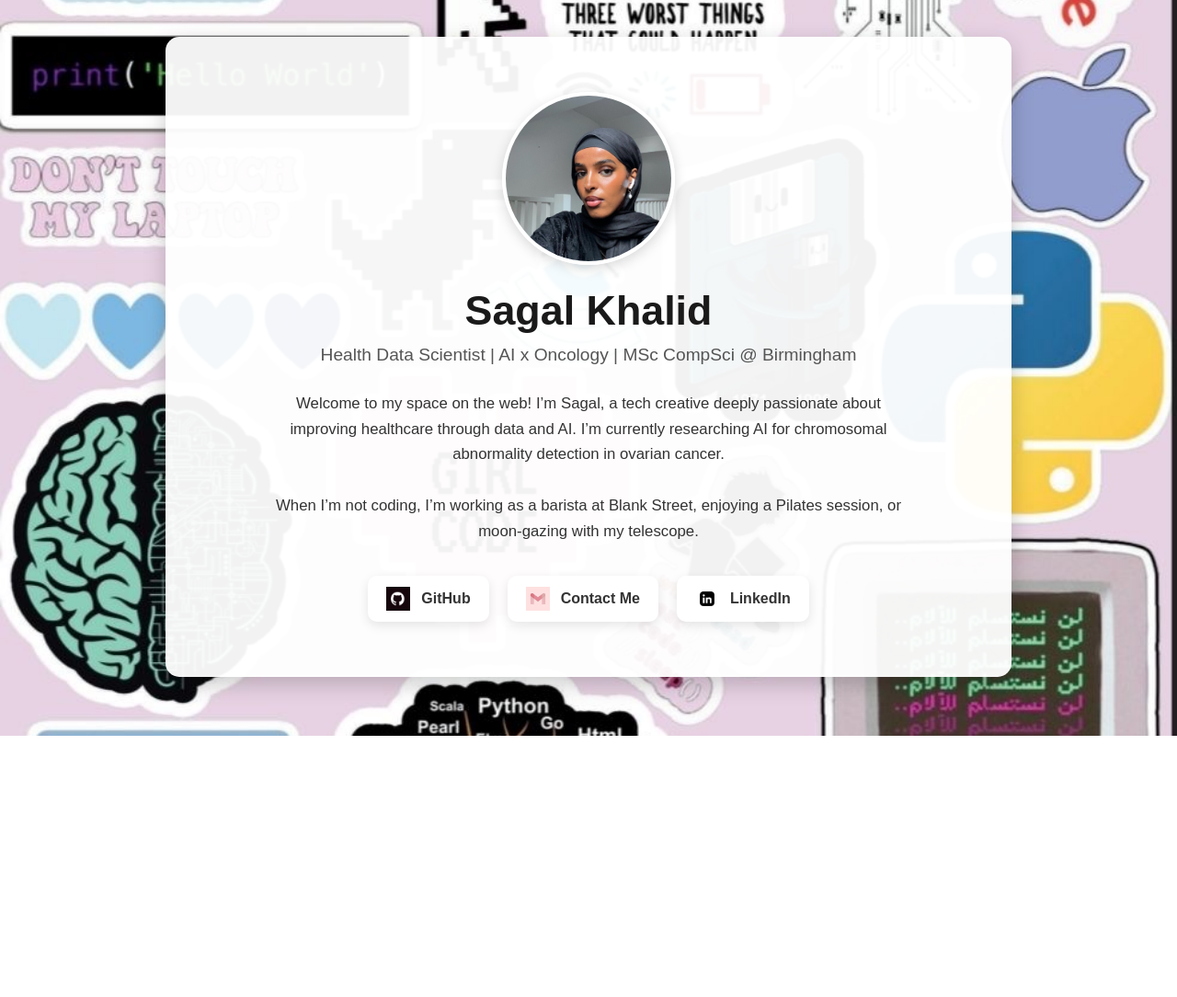
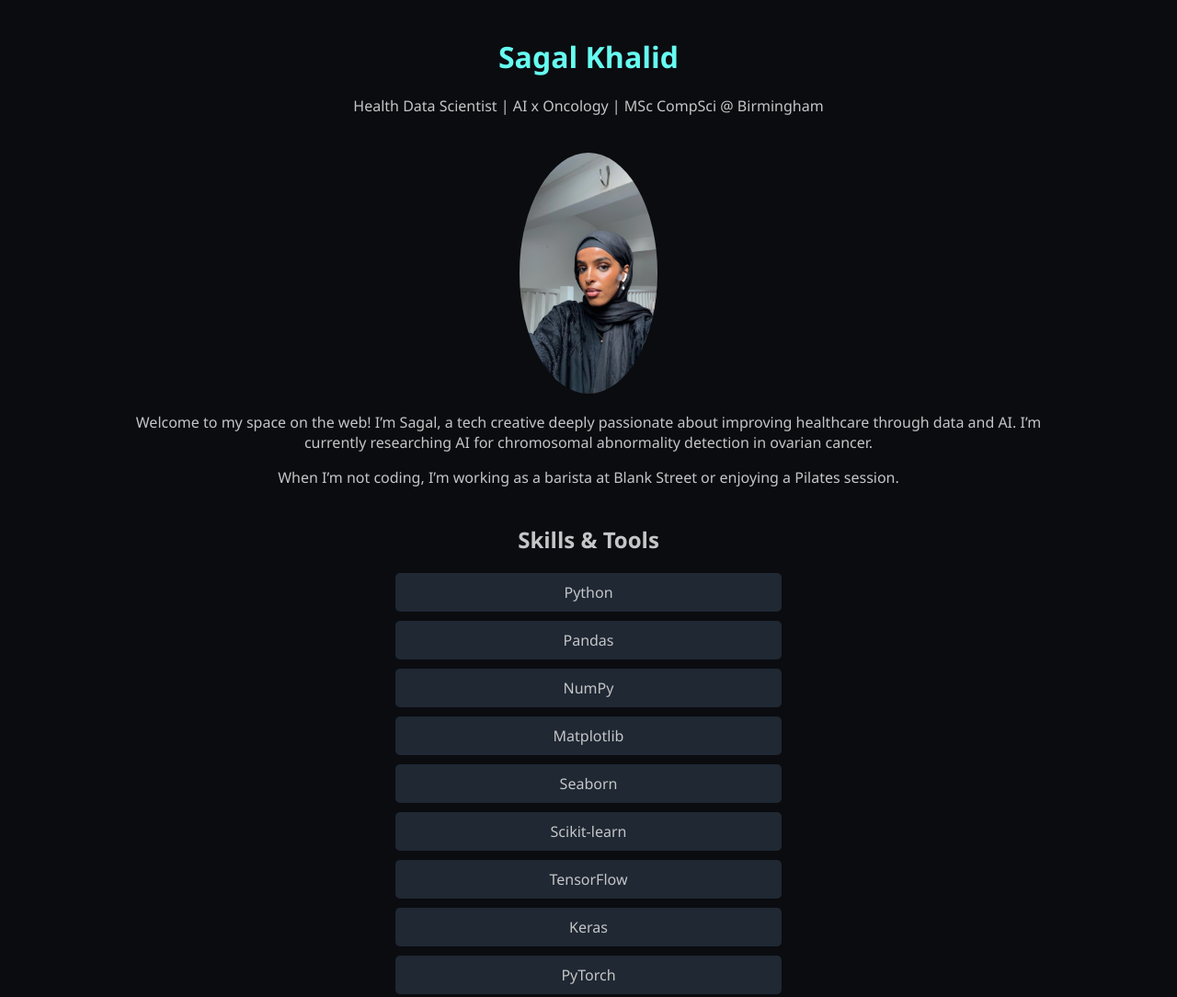
Before and after one commit to SagalKB/SagalKB.github.io, a plain HTML site: page index.html in a window 1280 px wide. Shown: the top 1084 px of the page at 92% size. Before the commit the page ends 800 px from the top, so only its background shows below. Drawn offline with Linux system fonts and the light colour scheme.

Commit message:
Add files via upload

```diff
--- a/index.html
+++ b/index.html
@@ -2,100 +2,69 @@
 <!DOCTYPE html>
 <html lang="en">
 <head>
-    <meta charset="UTF-8">
-    <meta name="viewport" content="width=device-width, initial-scale=1.0">
-    <title>Sagal Khalid | Health Data Scientist</title>
-    <style>
-        body {
-            margin: 0;
-            font-family: 'Poppins', sans-serif;
-            background: url('background.jpg') no-repeat center center fixed;
-            background-size: cover;
-            color: #333;
-        }
-        .container {
-            max-width: 880px;
-            margin: 0 auto;
-            padding: 60px 20px;
-            text-align: center;
-            background-color: rgba(255, 255, 255, 0.95);
-            border-radius: 15px;
-            margin-top: 40px;
-            box-shadow: 0 8px 24px rgba(0,0,0,0.2);
-        }
-        img.profile {
-            border-radius: 50%;
-            width: 180px;
-            height: 180px;
-            object-fit: cover;
-            border: 4px solid #fff;
-            margin-bottom: 20px;
-            box-shadow: 0px 4px 14px rgba(0,0,0,0.15);
-        }
-        h1 {
-            font-size: 2.8em;
-            margin: 0;
-            color: #1a1a1a;
-        }
-        .subtitle {
-            font-size: 1.2em;
-            color: #555;
-            margin-top: 12px;
-            margin-bottom: 28px;
-        }
-        .bio {
-            font-size: 1.05em;
-            line-height: 1.65;
-            margin-bottom: 35px;
-            max-width: 700px;
-            margin-left: auto;
-            margin-right: auto;
-        }
-        .buttons {
-            display: flex;
-            justify-content: center;
-            flex-wrap: wrap;
-            gap: 20px;
-            margin-top: 30px;
-        }
-        .buttons a {
-            text-decoration: none;
-            background-color: #fff;
-            padding: 12px 20px;
-            border-radius: 10px;
-            display: flex;
-            align-items: center;
-            gap: 12px;
-            font-weight: 600;
-            color: #333;
-            box-shadow: 0 4px 12px rgba(0,0,0,0.1);
-            transition: transform 0.3s ease;
-        }
-        .buttons a:hover {
-            transform: scale(1.05);
-        }
-        .buttons img {
-            width: 26px;
-            height: 26px;
-        }
-    </style>
+  <meta charset="UTF-8" />
+  <meta name="viewport" content="width=device-width, initial-scale=1.0"/>
+  <title>Sagal Khalid | Data Scientist</title>
+  <link rel="stylesheet" href="style.css" />
 </head>
 <body>
-    <div class="container">
-        <img src="headshot.jpg" alt="Sagal Khalid Headshot" class="profile">
-        <h1>Sagal Khalid</h1>
-        <div class="subtitle">Health Data Scientist | AI x Oncology | MSc CompSci @ Birmingham</div>
-        <p class="bio">
-            Welcome to my space on the web! I’m Sagal, a tech creative deeply passionate about improving healthcare through data and AI.
-            I’m currently researching AI for chromosomal abnormality detection in ovarian cancer.
-            <br><br>
-            When I’m not coding, I’m working as a barista at Blank Street, enjoying a Pilates session, or moon-gazing with my telescope.
-        </p>
-        <div class="buttons">
-            <a href="https://github.com/SagalKB" target="_blank"><img src="github.jpg" alt="GitHub Icon"> GitHub</a>
-            <a href="mailto:sagalbarre21@gmail.com"><img src="gmail.jpg" alt="Gmail Icon"> Contact Me</a>
-            <a href="http://linkedin.com/in/sagal-khalid-6b12991ba" target="_blank"><img src="linkedin.jpg" alt="LinkedIn Icon"> LinkedIn</a>
-        </div>
-    </div>
+  <header>
+    <h1>Sagal Khalid</h1>
+    <p>Health Data Scientist | AI x Oncology | MSc CompSci @ Birmingham</p>
+  </header>
+
+  <section class="about">
+    <img src="headshot.jpg" alt="Sagal Khalid Headshot" class="headshot" />
+    <p>
+      Welcome to my space on the web! I’m Sagal, a tech creative deeply passionate about improving healthcare through data and AI.
+      I’m currently researching AI for chromosomal abnormality detection in ovarian cancer.
+    </p>
+    <p>
+      When I’m not coding, I’m working as a barista at Blank Street or enjoying a Pilates session.
+    </p>
+  </section>
+
+  <section class="skills">
+    <h2>Skills & Tools</h2>
+    <ul>
+      <li>Python</li>
+      <li>Pandas</li>
+      <li>NumPy</li>
+      <li>Matplotlib</li>
+      <li>Seaborn</li>
+      <li>Scikit-learn</li>
+      <li>TensorFlow</li>
+      <li>Keras</li>
+      <li>PyTorch</li>
+      <li>SQL</li>
+      <li>Jupyter Notebooks</li>
+      <li>Git & GitHub</li>
+      <li>VSCode</li>
+      <li>HTML, CSS, JavaScript</li>
+      <li>Flask & APIs</li>
+      <li>Machine Learning</li>
+      <li>Deep Learning</li>
+      <li>Data Visualisation</li>
+      <li>Data Cleaning</li>
+      <li>Model Evaluation</li>
+      <li>AI Ethics</li>
+      <li>Statistics, Linear Algebra & Probability</li>
+    </ul>
+  </section>
+
+  <section class="contact">
+    <h2>Contact</h2>
+    <p>
+      <a href="https://linkedin.com/in/sagal-khalid-6b12991ba" target="_blank">
+        <img src="linkedin.jpg" alt="LinkedIn" class="icon" />
+      </a>
+      <a href="https://github.com/SagalKB" target="_blank">
+        <img src="github.jpg" alt="GitHub" class="icon" />
+      </a>
+      <a href="mailto:sagalbarre21@gmail.com">
+        <img src="gmail.jpg" alt="Gmail" class="icon" />
+      </a>
+    </p>
+  </section>
 </body>
 </html>
--- /dev/null
+++ b/style.css
@@ -0,0 +1,37 @@
+
+body {
+  font-family: 'Segoe UI', sans-serif;
+  background-color: #0b0c10;
+  color: #c5c6c7;
+  margin: 0;
+  padding: 0;
+}
+header, section {
+  text-align: center;
+  margin: 40px auto;
+  width: 80%;
+}
+h1 {
+  color: #66fcf1;
+}
+.skills ul {
+  list-style: none;
+  padding: 0;
+}
+.skills li {
+  background-color: #1f2833;
+  margin: 10px auto;
+  padding: 10px;
+  border-radius: 5px;
+  max-width: 400px;
+}
+.icon {
+  width: 40px;
+  margin: 10px;
+}
+.headshot {
+  width: 150px;
+  border-radius: 50%;
+  margin: 20px auto;
+  display: block;
+}
```
